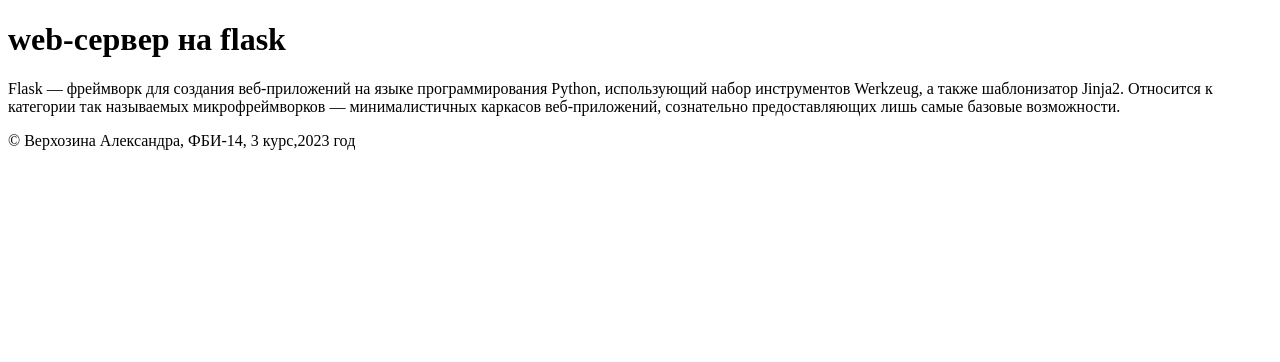
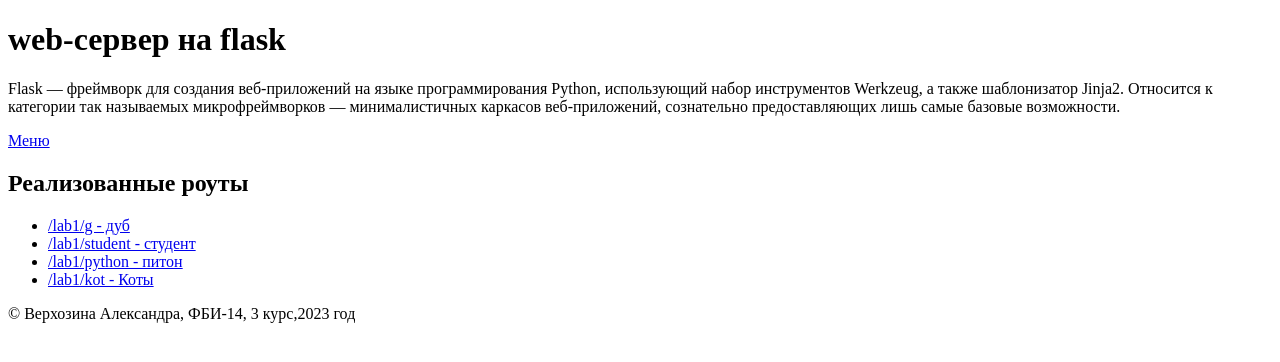
Before and after one commit to AlexandraVerh/-web-programming-labs-2, a Flask app: page /lab1 in a window 1280 px wide. Shown: the part 26-388 px from the top of the page. Run offline with Flask 3, Linux system fonts and the light colour scheme.

Commit message:
Роуты

```diff
--- a/app.py
+++ b/app.py
@@ -40,6 +40,7 @@ def lab1():
     <head>
         <title>Верхозина Александра Андреевна, лабораторная 1</title>
     </head>
+
     <body>
         <header>
             НГТУ, ФБ, Лабораторная работа 1
@@ -54,6 +55,25 @@ def lab1():
         называемых микрофреймворков — минималистичных каркасов
         веб-приложений, сознательно предоставляющих лишь самые базовые возможности.
         </p>
+
+        <a href="/menu" target="_blank" >Меню</a>
+
+        <h2>Реализованные роуты</h2>
+        <ul>
+            <li>
+                <a href="/lab1/g" target="_blank" >/lab1/g - дуб</a>
+            </li>
+            <li>
+                <a href="/lab1/student" target="_blank" >/lab1/student - студент</a>
+            </li>
+            <li>
+                <a href="/lab1/python" target="_blank" >/lab1/python - питон</a>
+            </li>
+            <li>
+                <a href="/lab1/kot" target="_blank" >/lab1/kot - Коты</a>
+            </li>
+        </ul>
+
 
         <footer>
             &copy; Верхозина Александра, ФБИ-14, 3 курс,2023 год
@@ -84,3 +104,134 @@ def g():
     </body>
 </html>
 '''
+@app.route('/lab1/student')
+def student():
+    return '''
+<!doctype html>
+<html>
+    <head>
+        <title>Верхозина Александра Андреевна, лабораторная 1</title>
+    </head>
+    <body>
+    <link rel="stylesheet"  href="'''+ url_for('static', filename='lab1.css')+'''">
+         <header>
+            НГТУ, ФБ, Лабораторная работа 1
+         </header>
+
+        <h1>Верхозина Александра Андреевна</h1>
+
+        <img src="'''+ url_for('static', filename='logo.png')+'''" >
+
+        <footer>
+            &copy; Верхозина Александра, ФБИ-14, 3 курс,2023 год
+        </footer>
+    </body>
+</html>
+'''
+@app.route('/lab1/python')
+def python():
+    return '''
+<!doctype html>
+<html>
+    <head>
+        <title>Верхозина Александра Андреевна, лабораторная 1</title>
+    </head>
+    <body>
+    <link rel="stylesheet"  href="'''+ url_for('static', filename='lab1.css')+'''">
+         <header>
+            НГТУ, ФБ, Лабораторная работа 1
+         </header>
+
+        <h1>Python</h1>
+
+        <p>
+        Задумка по реализации языка появилась в конце 1980-х годов, а разработка его реализации началась в 1989 году
+        сотрудником голландского института CWI <b>Гвидо ван Россумом</b>.
+        Для распределённой операционной системы Amoeba требовался расширяемый скриптовый язык,
+        и Гвидо начал разрабатывать Python на досуге, позаимствовав некоторые наработки для языка ABC
+        (Гвидо участвовал в разработке этого языка, ориентированного на обучение программированию).
+        В феврале 1991 года Гвидо опубликовал исходный текст в группе новостей alt.sources.
+        С самого начала Python проектировался как объектно-ориентированный язык.
+        </p>
+
+        <img src="'''+ url_for('static', filename='pyt.jpg')+'''" >
+        <div>
+
+        <p>
+        Гвидо ван Россум назвал язык в честь популярного британского комедийного телешоу 1970-х <i>«Летающий цирк Монти Пайтона»</i>,
+        поскольку автор был поклонником этого телешоу, как и многие другие разработчики того времени,
+        а в самом шоу прослеживалась некая параллель с миром компьютерной техники.
+        </p>
+
+        <p>
+        Наличие дружелюбного, отзывчивого сообщества пользователей считается, наряду с дизайнерской интуицией Гвидо,
+        одним из факторов успеха Python. Развитие языка происходит согласно чётко регламентированному процессу создания,
+        обсуждения, отбора и реализации документов PEP <i>(англ. Python Enhancement Proposal)</i> — предложений по развитию Python.
+        </p>
+
+        <p>
+        3 декабря 2008 года, после длительного тестирования, вышла первая версия Python 3000
+        (или Python 3.0, также используется сокращение Py3k). В Python 3000 устранены многие недостатки архитектуры с максимально возможным
+        (но не полным) сохранением совместимости со старыми версиями Python.
+        </p>
+
+        <p>
+        Дата окончания срока поддержки Python 2.7 первоначально была установлена на 2015 год,
+        а затем перенесена на 2020 год из опасения, что большая часть существующего кода не может быть легко перенесена на Python 3.
+        Поддержка Python 2 была направлена лишь на уже существующие проекты, новые проекты должны были использовать Python 3.
+        Официально Python 2.7 не поддерживается с 1 января 2020 года, хотя последнее обновление вышло в апреле 2020.
+        Больше никаких исправлений безопасности или других улучшений для Python 2.7 не будет выпущено.
+        С окончанием срока службы Python 2.x поддерживаются только Python 3.6.x и более поздние версии.
+        </p>
+
+        </div>
+        <img src="'''+ url_for('static', filename='py.jpg')+'''" >
+        <footer>
+            &copy; Верхозина Александра, ФБИ-14, 3 курс,2023 год
+        </footer>
+    </body>
+</html>
+'''
+@app.route('/lab1/kot')
+def kot():
+    return '''
+<!doctype html>
+<html>
+    <head>
+        <title>Верхозина Александра Андреевна, лабораторная 1</title>
+    </head>
+    <body>
+    <link rel="stylesheet"  href="'''+ url_for('static', filename='lab1.css')+'''">
+         <header>
+            НГТУ, ФБ, Лабораторная работа 1
+         </header>
+
+        <h1>Презентация котов</h1>
+
+        <p>
+        Здравствуйте. Раз этот роут был на свободную тему, то я решила познакомить Вас со своими котами. На первом фото, которое представлено ниже,
+        изображен мой кот по кличке Мартин, два года назад я забрала его из приюта и теперь он радует меня каждый день. У него много смешных фотографий
+        и вообще он очень мягкий и добрый!
+        </p>
+
+        <img src="'''+ url_for('static', filename='mar.jpg')+'''" >
+
+        <p>
+        Следующим героем является моя вторая кошка по кличке Кишка (ударение на и). Она младше Мартина и немного противная. Ее мы спасли с СТО в январе
+        и теперь у меня дома в два раза больше шерсти.
+        </p>
+
+        <img src="'''+ url_for('static', filename='kis.jpg')+'''" >
+
+        <div>
+        <p>
+        Спасибо, что посмотрели, надеюсь они вам понравились!
+        </p>
+        </div>
+
+        <footer>
+            &copy; Верхозина Александра, ФБИ-14, 3 курс,2023 год
+        </footer>
+    </body>
+</html>
+'''
```
Also changed, not shown: static/lab1.css (+13 -1 lines), static/kis.jpg (added), static/mar.jpg (added), static/py.jpg (added), static/pyt.jpg (added).
